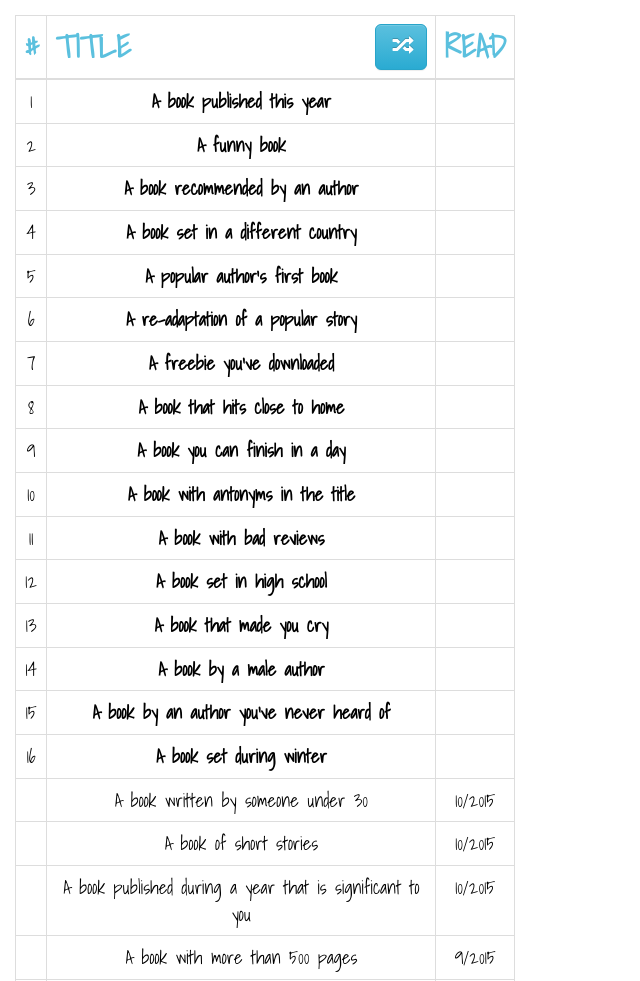
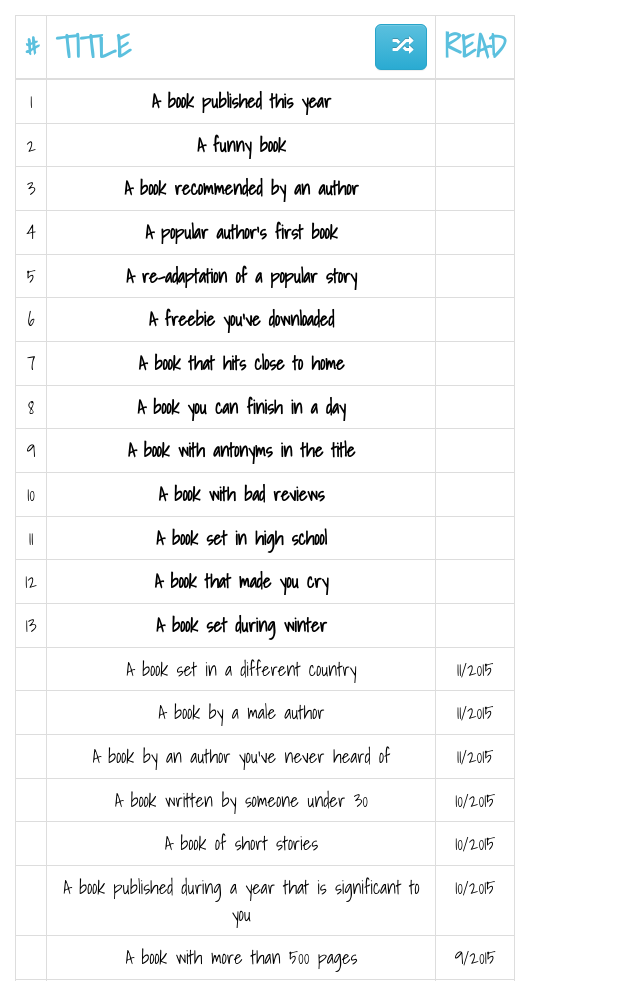
Before and after one commit to minihays/AndisBookClub, a Flask app: page / in a window 1280 px wide. Shown: the top 981 px of the page, without its empty margins (0-640 px from the left). Run offline with Flask 2, Linux system fonts and the light colour scheme; some libraries are stand-ins or nearby versions.

Commit message:
Added November dates for book pick

```diff
--- a/templates/topics.html
+++ b/templates/topics.html
@@ -28,7 +28,7 @@
 {'title':"A romantic mystery/suspense/thriller",'used':'9/2015'},
 {'title':"A book with a one word title",'used':'8/2015'},
 {'title':"A book of short stories",'used':'10/2015'},
-{'title':"A book set in a different country",'used':''},
+{'title':"A book set in a different country",'used':'11/2015'},
 {'title':"A nonfiction book",'used':'5/2015'},
 {'title':"A popular author's first book",'used':''},
 {'title':"A book from an author you love but haven't read yet",'used':'4/2015'},
@@ -50,8 +50,8 @@
 {'title':"A book with a color in the title",'used':'4/2015'},
 {'title':"A book that made you cry",'used':''},
 {'title':"A book with magic",'used':'5/2015'},
-{'title':"A book by a male author",'used':''},
-{'title':"A book by an author you've never heard of",'used':''},
+{'title':"A book by a male author",'used':'11/2015'},
+{'title':"A book by an author you've never heard of",'used':'11/2015'},
 {'title':"A book you own but have never read",'used':'3/2015'},
 {'title':"A book that takes place in your hometown",'used':'7/2015'},
 {'title':"A book published during a year that is significant to you",'used':'10/2015'},
```
